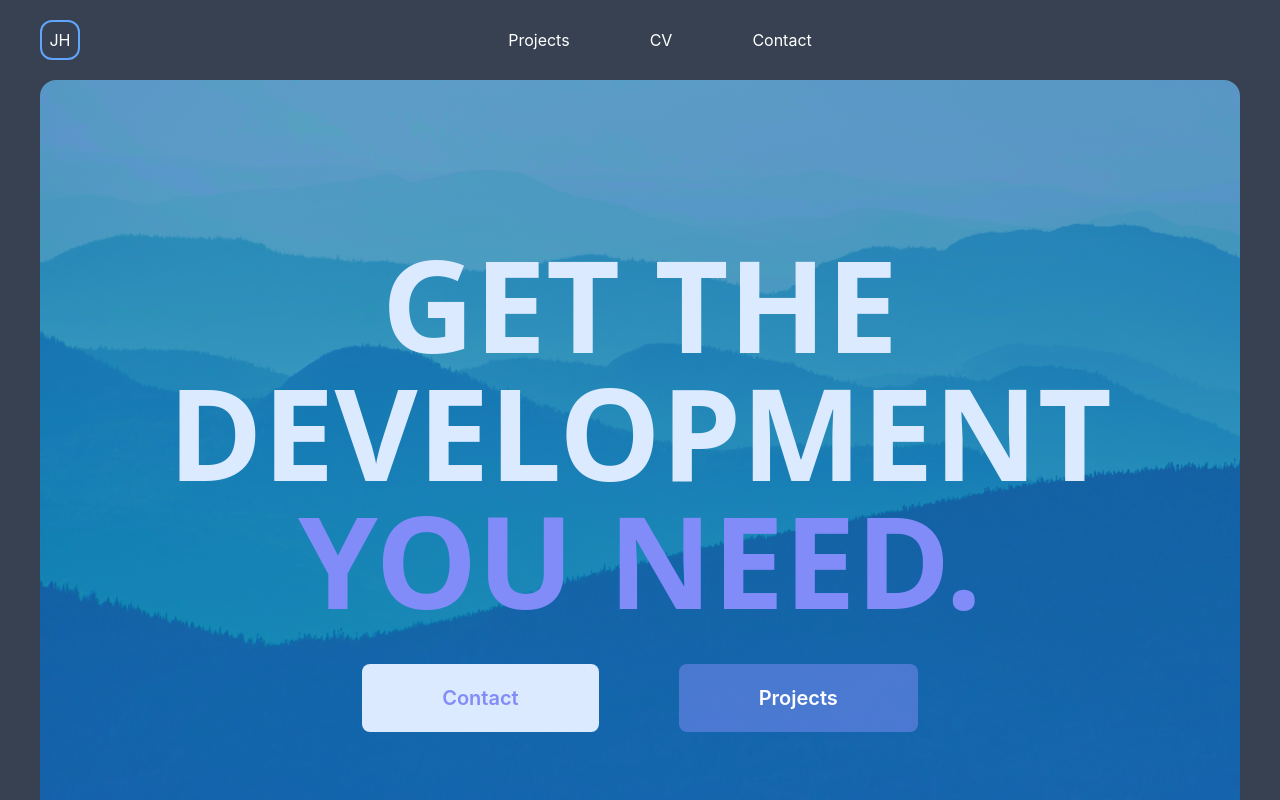
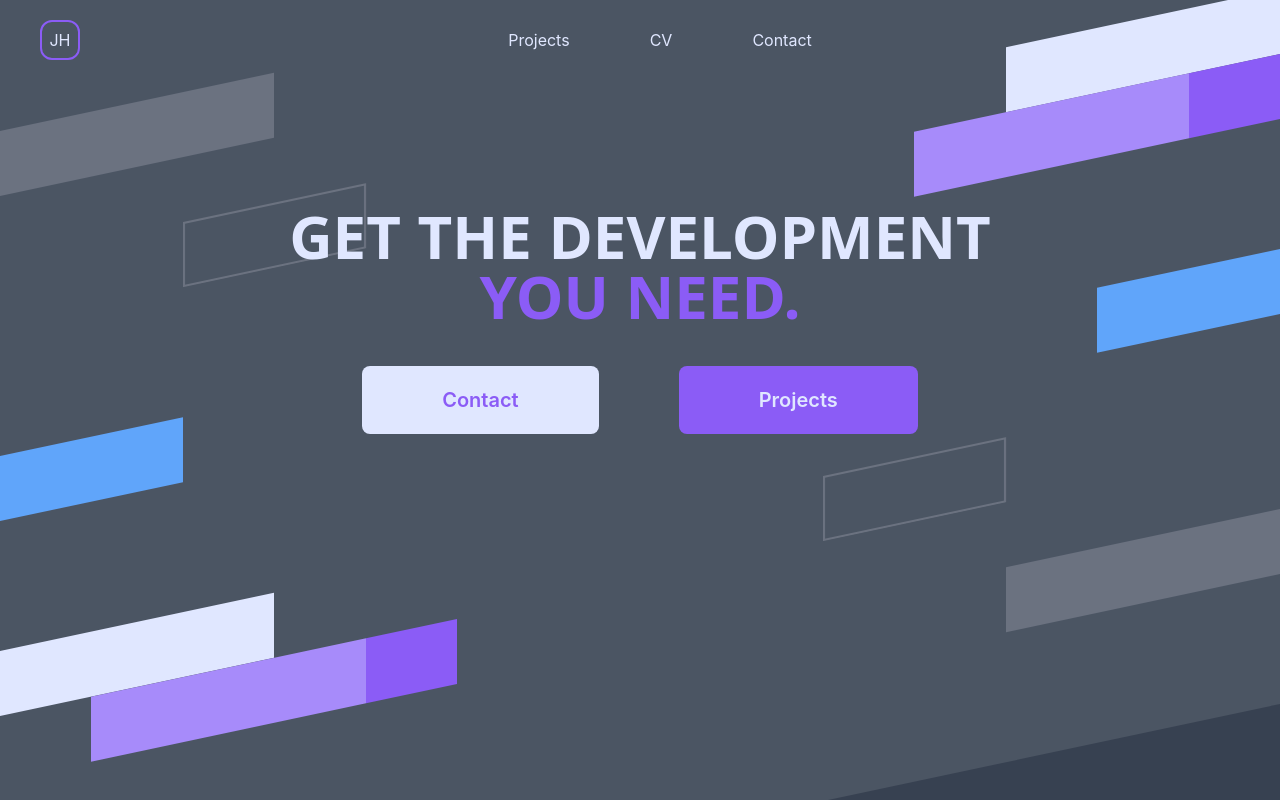
Before and after one commit to jacobhixon47/cv-nuxt, a Nuxt app: page / in a window 1280 px wide. Shown: the top 800 px of the page. Built offline with nearby package versions, Linux system fonts and the light colour scheme.

Commit message:
revamp landing hero page with AWESOME DESIGN AND ANIMATIONS. I'm so proud of myself for this. (:

```diff
--- a/components/Hero.vue
+++ b/components/Hero.vue
@@ -1,5 +1,6 @@
 <template>
-  <div class="hero px-10 py-20 pb-0 h-full bg-gray-700">
+ <!-- Old layout  -->
+  <!-- <div class="hero h-screen bg-gray-700">
     <div class="w-full h-full bg-cover rounded-2xl bg-blend-hue bg-indigo-600 bg-opacity-60 py-40" :style="{ backgroundImage: `url(${image})`}">
       <div class="hero-inner w-full h-full flex flex-col justify-around content-center gap-10">
         <div class="flex flex-col justify-center align-center">
@@ -8,8 +9,44 @@
         </div>
         <div class="flex justify-center gap-20">
           <button class="text-xl rounded-lg bg-blue-100 px-20 py-5 text-indigo-400 font-semibold">Contact</button>
-          <button class="text-xl rounded-lg bg-indigo-400 px-20 py-5 text-white font-semibold bg-opacity-50 transition hover:bg-opacity-100 duration-500 ease-in-out">Projects</button>
+          <button class="text-xl rounded-lg bg-indigo-400 px-20 py-5 text-white font-semibold bg-opacity-50 transition hover:bg-opacity-100 bg-gradient-to-br duration-500 ease-in-out">Projects</button>
         </div>
+      </div>
+    </div>
+  </div> -->
+
+  <div class="hero h-screen bg-gray-700">
+    <div class="absolute bottom-0 top-0 w-full h-full">
+      <div class="w-full h-full transform -skew-y-12 z-0">
+        <div class="bg-grid grid w-full absolute -bottom-10 bg-gray-600 -z-1">
+          <div class="stripe opacity-0 left-stripe-fast col-span-2 row-span-1 row-start-9 col-start-1 bg-blue-400"></div>
+          <div class="stripe opacity-0 left-stripe-slow col-span-3 row-span-1 row-start-12 col-start-1 bg-indigo-100"></div>
+          <div class="stripe opacity-0 left-stripe-fast col-span-3 row-span-1 row-start-13 col-start-2 bg-purple-400"></div>
+          <div class="stripe opacity-0 left-stripe-slow col-span-1 row-span-1 row-start-13 col-start-5 bg-purple-500"></div>
+
+          <div class="stripe opacity-0 right-stripe-slow col-span-4 row-span-1 row-start-6 col-start-12 bg-indigo-100"></div>
+          <div class="stripe opacity-0 right-stripe-fast col-span-3 row-span-1 row-start-7 col-start-11 bg-purple-400"></div>
+          <div class="stripe opacity-0 right-stripe-slow col-span-1 row-span-1 row-start-7 col-start-14 bg-purple-500"></div>
+          <div class="stripe opacity-0 right-stripe-fast col-span-2 row-span-1 row-start-10 col-start-13 bg-blue-400"></div>
+
+          <div class="stripe opacity-0 right-stripe-slow col-span-4 row-span-1 row-start-14 col-start-12 bg-gray-500"></div>
+          <div class="stripe opacity-0 left-stripe-slow col-span-3 row-span-1 row-start-4 col-start-1 bg-gray-500"></div>
+
+          <div class="stripe opacity-0 left-stripe-fast col-span-2 row-span-1 row-start-6 col-start-3 border-gray-500 border-2"></div>
+          <!-- <div class="stripe opacity-0 col-span-2 row-span-1 row-start-8 col-start-2 border-gray-500 border-2"></div> -->
+          <div class="stripe opacity-0 right-stripe-fast col-span-2 row-span-1 row-start-12 col-start-10 border-gray-500 border-2"></div>
+
+        </div>
+      </div>
+    </div>
+    <div class="absolute hero-content skew-y-12 h-full w-full flex flex-col content-start justify-center pb-40 gap-10">
+      <div class="flex flex-col justify-center align-center">
+        <p class="hero-top-text text-6xl font-sans font-black text-indigo-100 text-center opacity-0">GET THE DEVELOPMENT</p>
+        <p class="hero-bottom-text text-6xl font-sans font-black text-purple-500 text-center opacity-0">YOU NEED.</p>
+      </div>
+      <div class="flex justify-center gap-20">
+        <button class="hero-btn-left text-xl rounded-lg bg-indigo-100 px-20 py-5 text-purple-500 font-semibold opacity-0">Contact</button>
+        <button class="hero-btn-right text-xl rounded-lg bg-purple-500 px-20 py-5 text-indigo-100 font-semibold opacity-0">Projects</button>
       </div>
     </div>
   </div>
@@ -43,7 +80,98 @@ if (now <= 20 || now >= 5) {
 </script>
 
 <style scoped>
-  /* .hero {
+  @keyframes fadeInUp {
+    0% {
+      opacity: 0;
+      transform: translateY(100%);
+      visibility: hidden;
+    }
+    100% {
+      opacity: 1;
+      transform: translateY(0);
+      visibility: visible;
+    }
+  }
+
+  @keyframes fadeInLeft {
+    0% {
+      opacity: 0;
+      transform: translateX(-100%);
+      visibility: hidden;
+    }
+    100% {
+      opacity: 1;
+      transform: translateX(0);
+      visibility: visible;
+    }
+  }
+
+  @keyframes leftStripeSlide {
+    0% {
+      transform: translateX(-150%);
+      opacity: 0;
+    }
+    100% {
+      transform: translateX(0);
+      opacity: 1;
+    }
+  }
+
+  @keyframes rightStripeSlide {
+    0% {
+      transform: translateX(-500%);
+      opacity: 0;
+    }
+    100% {
+      transform: translateX(0);
+      opacity: 1;
+    }
+  }
+
+    /* .hero {
     background: linear-gradient(to bottom, #fff 50%, #f3f4f6 50%);
   } */
+  .bg-grid {
+    grid-template-rows: repeat(16, minmax(0, 1fr));
+    grid-template-columns: repeat(14, minmax(0, 1fr));
+    height: 130%;
+  }
+
+  .hero-top-text {
+    animation: 0.75s ease-in-out 1s 1 fadeInUp forwards;
+  }
+
+  .hero-bottom-text {
+    animation: 0.75s ease-in-out 1.25s 1 fadeInUp forwards;
+  }
+
+  .hero-btn-right {
+    animation: 0.75s ease-in-out 1.5s 1 fadeInLeft forwards;
+  }
+
+  .hero-btn-left {
+    animation: 0.75s ease-in-out 1.75s 1 fadeInLeft forwards;
+  }
+
+  .left-stripe-fast {
+    /* This section calls the slideInFromLeft animation we defined above */
+    animation: .5s ease-in-out 0s 1 leftStripeSlide forwards;
+  }
+
+  .left-stripe-slow {
+    /* This section calls the slideInFromLeft animation we defined above */
+    animation: 1s ease-in-out 0s 1 leftStripeSlide forwards;
+  }
+
+  .right-stripe-fast {
+    /* This section calls the slideInFromLeft animation we defined above */
+    animation: 1s ease-in-out 0s 1 rightStripeSlide forwards;
+  }
+
+  .right-stripe-slow {
+    /* This section calls the slideInFromLeft animation we defined above */
+    animation: 1.25s ease-in-out 0s 1 rightStripeSlide forwards;
+  }
+
+
 </style>
--- a/components/Nav.vue
+++ b/components/Nav.vue
@@ -1,9 +1,9 @@
 <template>
-  <div class="fixed h-20 flex w-full px-10 py-5 align-center justify-between bg-gray-700">
-    <div class="nav-logo flex justify-center items-center flex-shrink-0 flex-grow-0 rounded-xl border-2 h-10 w-10 border-blue-400">
-      <h3 class="text-white">JH</h3>
+  <div class="fixed h-20 flex w-full px-10 py-5 align-center justify-between bg-transparent z-10">
+    <div class="nav-logo flex justify-center items-center flex-shrink-0 flex-grow-0 rounded-xl border-2 h-10 w-10 border-purple-500">
+      <h3 class="text-indigo-100">JH</h3>
     </div>
-    <div class="nav-items flex-grow flex justify-center items-center text-white">
+    <div class="nav-items flex-grow flex justify-center items-center text-indigo-100">
       <div class="nav-item px-10">
         <p class="text-l">Projects</p>
       </div>
--- a/components/Project.vue
+++ b/components/Project.vue
@@ -1,5 +1,5 @@
 <template>
-  <div class="project grid grid-cols-1 grid-rows-4 bg-gradient-to-b from-blue-300 to-indigo-500 rounded-xl p-10 gap-5">
+  <div class="project grid grid-cols-1 grid-rows-4 bg-gradient-to-b from-blue-300 to-indigo-500 rounded-xl p-10 gap-5 relative z-0">
     <!-- <img
       :src="require(`@/assets/${project.image || 'day-1.jpg'}`)"
       alt="project image"
--- /dev/null
+++ b/tailwind.config.js
@@ -0,0 +1,33 @@
+module.exports = {
+  purge: [],
+  darkMode: false, // or 'media' or 'class'
+  theme: {
+    extend: {
+      gridRowStart: {
+        '8': '8',
+        '9': '9',
+        '10': '10',
+        '11': '11',
+        '12': '12',
+        '13': '13',
+        '14': '14',
+        '15': '15',
+        '16': '16'
+      },
+      gridColumnStart: {
+        '13': '13',
+        '14': '14',
+        '15': '15',
+        '16': '16'
+      },
+      zIndex: {
+        '-1': '-1',
+        '-2': '-2'
+      }
+    },
+  },
+  variants: {
+    extend: {},
+  },
+  plugins: [],
+}
```
